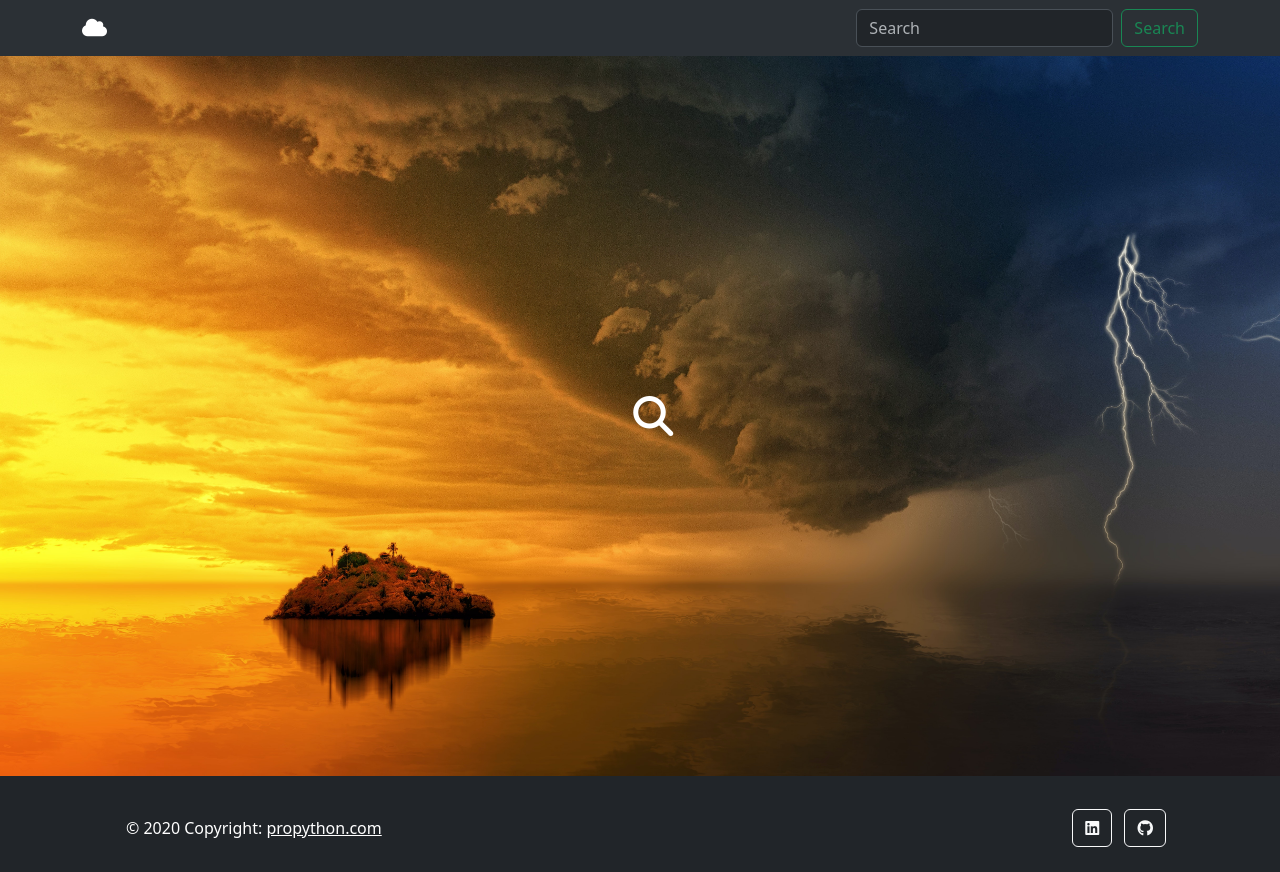
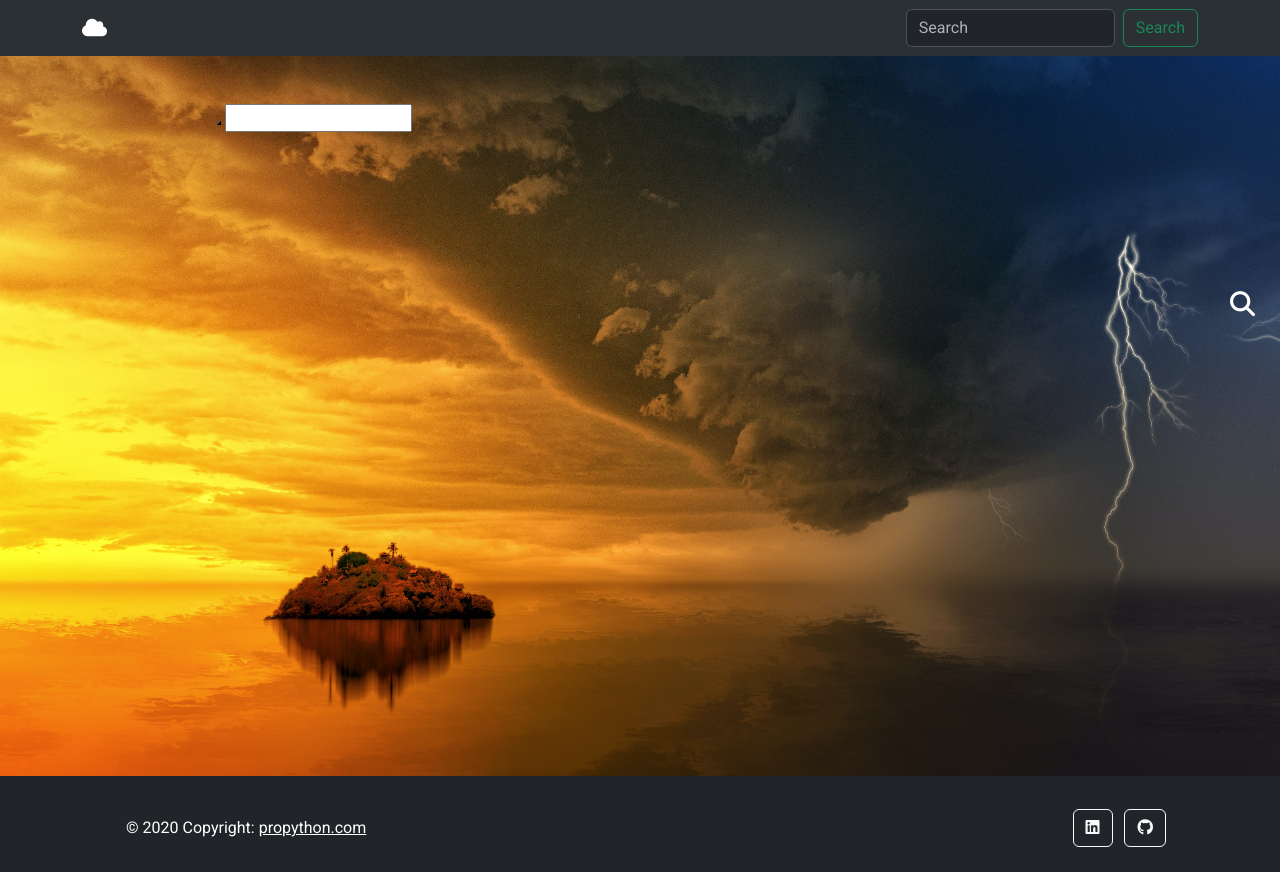
Before and after one commit to ProPython007/flaskWeather_app_v0.01, a Flask app: page / in a window 1280 px wide. Run offline with Flask 2, Linux system fonts and the light colour scheme; some libraries are stand-ins or nearby versions.

Commit message:
Update main.css
fixing the main-search

```diff
--- a/static/css/main.css
+++ b/static/css/main.css
@@ -1,3 +1,13 @@
+@import url('https://fonts.googleapis.com/css?family=Roboto');
+
+
+
+*{
+  margin: 0;
+  padding: 0;
+  font-family: 'Roboto', sans-serif;
+}
+
 body{
   background: url('/static/wimg/test_default.jpg');
   background-size: cover;
@@ -11,80 +21,59 @@
     width: 100%;
 }
 
-
-*{
-    box-sizing: border-box;
-}
-
- .main-search{
-    margin: 0px;
-    padding: 0px;
+.wrapper{
+  background: url("bg.png") no-repeat center ;
   width: 100%;
   height: 100vh;
+  background-size: cover;
   display: flex;
   justify-content: center;
   align-items: center;
-    /* background-color: #130f40; */
-    font-family: 'Lato' !important;
 }
 
-  .search-box{
-    width: fit-content;
-    height: fit-content;
+.search_box{
+  width: 50%;
   position: relative;
 }
 
-  .input-search{
-    height: 50px;
-    width: 50px;
-    border-style: none;
-    padding: 10px;
+.search_box input[type="text"]{
+  width: 100%;
+  padding: 20px;
+  padding-right: 60px;
+  box-sizing: border-box;
+  background: rgba(0,0,0,0.3);
+  border: 2px solid #fff;
+  border-radius: 10px;
   font-size: 18px;
-    letter-spacing: 2px;
+  color: #fff;
+  /* color: rgba(0,0,0,0.1); */
   outline: none;
-    border-radius: 25px;
-    transition: all .5s ease-in-out;
-    background-color: #00000000;
-    /* background-color: white; */
-    padding-right: 40px;
-    color:#fff;
 }
 
-  .input-search::placeholder{
-    color:rgba(255,255,255,.5);
-    font-size: 18px;
-    letter-spacing: 2px;
-    font-weight: 100;
+.fa-search{
+  position: absolute;
+  top: 38%;
+  transform: translateY(-50%);
+  right: 25px;
+  color: #fff;
+  font-size: 25px;
 }
 
-  .btn-search{
-    width: 50px;
-    height: 50px;
-    border-style: none;
-    font-size: 20px;
-    font-weight: bold;
-    outline: none;
-    cursor: pointer;
-    border-radius: 50%;
-    position: absolute;
-    right: 0px;
-    color:#ffffff ;
-    background-color:transparent;
-    pointer-events: painted;
+::-webkit-input-placeholder {
+  /* Chrome/Opera/Safari */
+  color: #fff;
+}
+::-moz-placeholder {
+  /* Firefox 19+ */
+  color: #fff;
+}
+:-ms-input-placeholder {
+  /* IE 10+ */
+  color: #fff;
 }
 
-  .btn-search:focus ~ .input-search{
-    width: 300px;
-    border-radius: 0px;
-    background-color: transparent;
-    border-bottom:1px solid rgba(255,255,255,.5);
-    transition: all 500ms cubic-bezier(0, 0.110, 0.35, 2);
+@media screen and (max-width: 425px){
+  .search_box{
+    width: 95%;
   }
-
-  .input-search:focus{
-    width: 300px;
-    border-radius: 0px;
-    background-color: transparent;
-    border-bottom:1px solid rgba(255,255,255,.5);
-    transition: all 500ms cubic-bezier(0, 0.110, 0.35, 2);
 }
```
Lines whose indentation alone changed are shown as unchanged.
